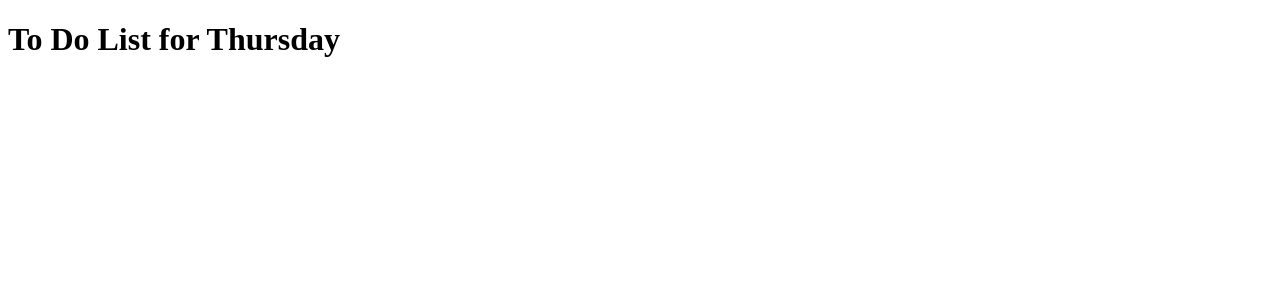
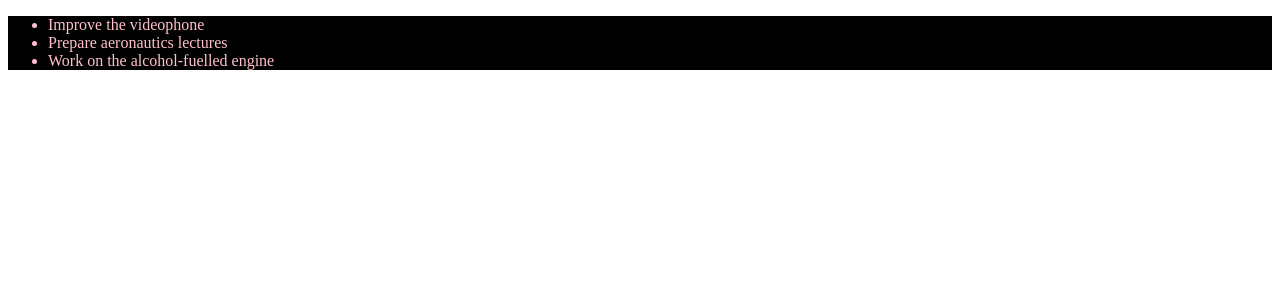
Before and after one commit to uzzal71/react-accelerator, a React (Vite) app in the folder 1.6/: page / in a window 1280 px wide. Shown: the top 300 px of the page. Built offline with nearby package versions, Linux system fonts and the light colour scheme.

Commit message:
version 1.7

```diff
--- a/1.6/src/App.jsx
+++ b/1.6/src/App.jsx
@@ -1,9 +1,11 @@
-const today = new Date();
+import TodoList from "./components/TodoList";
 
-function formatDate(date) {
-  return new Intl.DateTimeFormat("en-US", { weekday: "long" }).format(date);
+function App() {
+  return (
+    <div>
+      <TodoList />
+    </div>
+  );
 }
 
-export default function App() {
-  return <h1>To Do List for {formatDate(today)}</h1>;
-}
+export default App;
--- /dev/null
+++ b/1.6/src/components/TodoList.jsx
@@ -0,0 +1,14 @@
+export default function TodoList() {
+  return (
+    <ul
+      style={{
+        backgroundColor: "black",
+        color: "pink",
+      }}
+    >
+      <li>Improve the videophone</li>
+      <li>Prepare aeronautics lectures</li>
+      <li>Work on the alcohol-fuelled engine</li>
+    </ul>
+  );
+}
```
